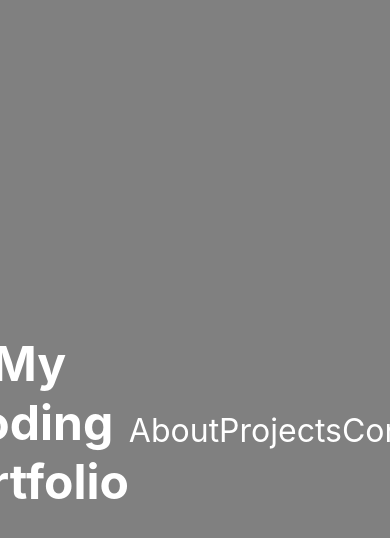
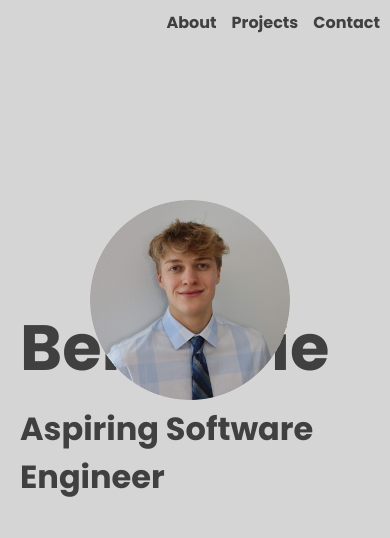
Before and after one commit to ben-burie/ben-portfolio, a React (Create React App) app: page / in a window 390 px wide. Shown: the top 538 px of the page. Built offline with nearby package versions, Linux system fonts and the light colour scheme.

Commit message:
Edited home page layout, added image

```diff
--- a/public/index.html
+++ b/public/index.html
@@ -25,6 +25,9 @@
       Learn how to configure a non-root public URL by running `npm run build`.
     -->
     <title>React App</title>
+    <link rel="preconnect" href="https://fonts.googleapis.com">
+    <link rel="preconnect" href="https://fonts.gstatic.com" crossorigin>
+    <link href="https://fonts.googleapis.com/css2?family=Poppins:ital,wght@0,100;0,200;0,300;0,400;0,500;0,600;0,700;0,800;0,900;1,100;1,200;1,300;1,400;1,500;1,600;1,700;1,800;1,900&display=swap" rel="stylesheet">
   </head>
   <body>
     <noscript>You need to enable JavaScript to run this app.</noscript>
--- a/src/components/Header.js
+++ b/src/components/Header.js
@@ -1,14 +1,31 @@
 import React from 'react';
 
-const Header = () => (
-  <section id="header" className="section header">
-    <h1>My Coding Portfolio</h1>
-    <nav>
-      <a href="#about">About</a>
-      <a href="#projects">Projects</a>
-      <a href="#contact">Contact</a>
-    </nav>
-  </section>
-);
+const Header = () => {
+
+  const scrollToSection = (id) => {
+    const section = document.getElementById(id);
+    if (section) {
+      section.scrollIntoView({
+        behavior: 'smooth', // Smooth scrolling
+        block: 'start',     // Align the top of the section with the viewport
+      });
+    }
+  };
+
+  return (
+    <section id="header" className="section header">
+      <nav>
+        <a href="#about" onClick={(e) => { e.preventDefault(); scrollToSection('about'); }}>About</a>
+        <a href="#projects" onClick={(e) => { e.preventDefault(); scrollToSection('projects'); }}>Projects</a>
+        <a href="#contact" onClick={(e) => { e.preventDefault(); scrollToSection('contact'); }}>Contact</a>
+      </nav>
+      <div className="header-content">
+        <h1>Ben Burie</h1>
+        <h3>Aspiring Software Engineer</h3>
+      </div>
+      <img src="images\profile-circle.png" alt="profile" className="header-image"></img>
+    </section>
+  );
+};
 
 export default Header;
--- a/src/styles.css
+++ b/src/styles.css
@@ -1,8 +1,13 @@
+* {
+    box-sizing: border-box;
+}
+
 body, html {
     margin: 0;
     padding: 0;
     height: 100%;
     scroll-behavior: smooth;
+    overflow-x: hidden;
 }
 
 main {
@@ -22,9 +27,44 @@ main {
 }
 
 .header {
-    background-color: gray;
-    color: white;
+    background-color: rgb(213, 213, 213);
+    color: rgb(64, 64, 64);
+    font-family: "Poppins", sans-serif;
+    font-weight: 700;
+    font-style: normal;
+    position: relative;
+    display: flex;
+    flex-direction: column;
+    justify-content: flex-start;
+    padding-left: 0 50px;
+}
+
+.header-content {
+    display: flex;
+    flex-direction: column; /* Stack h1 and h3 vertically */
+    align-items: flex-start; /* Align to the left */
+    position: absolute; /* Position absolutely in the header */
+    left: 100px; /* Adjust this value for more left spacing */
+    top: 300px;
+    text-align: left; /* Align text to the left */
+}
+
+.header-content h1 {
+    margin: 0;
+    font-size: 7rem;
+}
+
+.header-content h3 {
+    margin: 10px 0 0 0; /* Space below h1 */
     font-size: 2rem;
+}
+
+.header-image {
+    width: 400px; /* Set a fixed width for the image */
+    height: auto; /* Maintain aspect ratio */
+    position: absolute;
+    right: 100px;
+    top: 200px;
 }
 
 .about {
@@ -33,14 +73,21 @@ main {
     font-size: 1.5rem;
 }
 
-nav {
-    margin-top: 1rem;
+.header nav {
+    position: absolute;
+    top: 20px;
+    right: 20px;
 }
 
-nav a {
-    color: #fff;
+.header nav a {
+    color: rgb(64, 64, 64);
     margin-left: 0 1rem;
     text-decoration: none;
+    margin-left: 20px;
+}
+
+.header nav a:hover {
+    text-decoration: underline;
 }
 
 .projects {
@@ -68,3 +115,39 @@ form button {
     color: #fff;
     border: none;
 }
+
+
+@media (max-width: 768px) {
+    .header {
+      padding: 0 20px; /* Reduce padding on smaller screens */
+    }
+
+    .header-content {
+      left: 20px; /* Adjust left spacing for smaller screens */
+      text-align: left; /* Keep text left-aligned */
+    }
+
+    .header-content h1 {
+      font-size: 4rem; /* Reduce h1 size on smaller screens */
+    }
+
+    .header-content h3 {
+      font-size: 2rem; /* Reduce h3 size on smaller screens */
+    }
+
+    .header-image {
+        width: 100%; /* Make the image take full width on small screens */
+        height: 200px;
+        width: 200px;
+      }
+
+    .header nav {
+      top: 10px;
+      right: 10px;
+      font-size: 1rem; /* Adjust font size of links on small screens */
+    }
+
+    .header nav a {
+      margin-left: 15px; /* Reduce margin between nav items */
+    }
+  }
```
Also changed, not shown: public/images/profile-circle.png (added).
